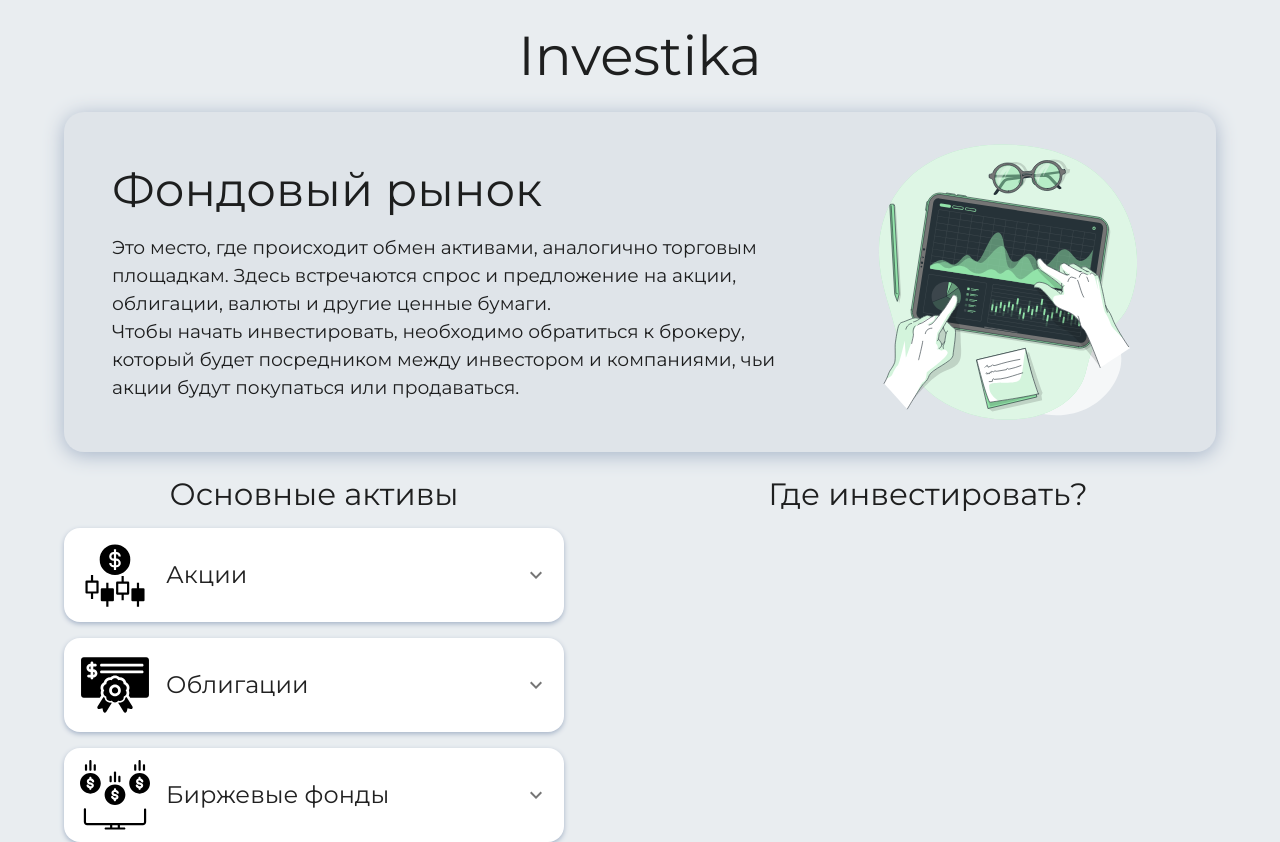
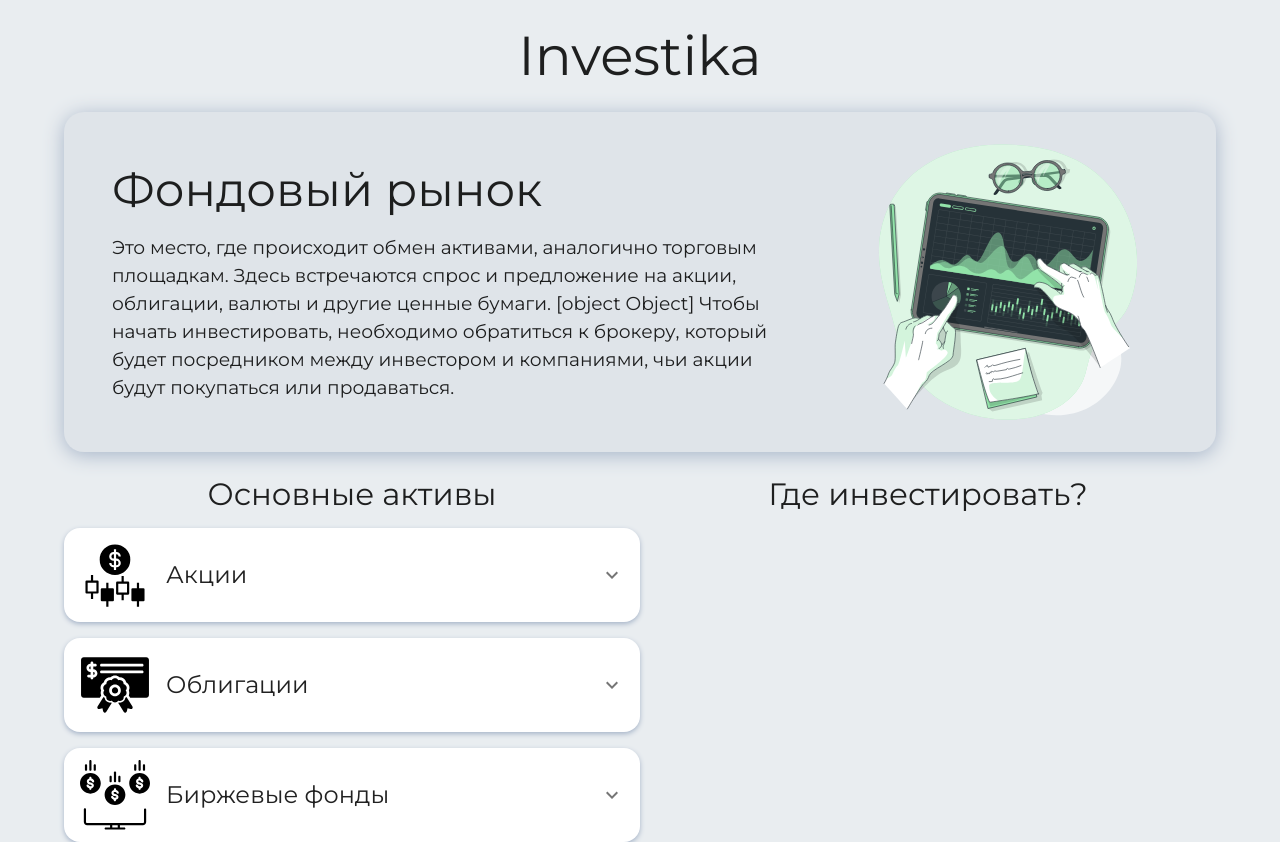
Before and after one commit to 4ccio/vkr-project, a React (Vite) app: page /coursepage in a window 1280 px wide. Built offline with nearby package versions, Linux system fonts and the light colour scheme; a web font is replaced by a local one.

Commit message:
Компоненты разибты на более мелкие части. Доделаны кнопки для уроков у фондового рынка

```diff
--- a/src/App.jsx
+++ b/src/App.jsx
@@ -7,13 +7,14 @@ import {
   responsiveFontSizes,
 } from "@mui/material/styles";
 import CssBaseline from "@mui/material/CssBaseline";
-// import AlertDialogSlide from "./AlertDialogSlide";
-// import Intro from "./Intro";
 import MainPage from "./MainPage";
 import CoursePage from "./CoursePage";
 
 let theme = createTheme({
   palette: {
+    primary: {
+      main: "#3C3C3C",
+    },
     background: {
       default: `#e9edf0`,
     },
--- /dev/null
+++ b/src/AssetButton.jsx
@@ -0,0 +1,48 @@
+import { Stack, Box, Typography } from "@mui/material";
+import ArrowForwardIcon from "@mui/icons-material/ArrowForward";
+
+const AssetButton = ({ title }) => {
+  return (
+    <Stack spacing={2}>
+      <Box
+        display={"flex"}
+        justifyContent={"space-between"}
+        alignContent={"center"}
+        columnGap={1}
+        sx={{
+          border: "2px solid black",
+          padding: "8px 24px 8px 24px",
+          color: "white",
+          background:
+            "linear-gradient(45deg, rgba(31, 36, 39,1) 50%, rgba(255,255,255,1) 50%)",
+          backgroundSize: "200%",
+          transition: "0.8s",
+          backgroundPosition: "0",
+          borderRadius: "10px",
+          "&:hover": {
+            color: "black",
+            backgroundPosition: "99%",
+          },
+        }}
+      >
+        <Box>
+          <Box>
+            <Typography
+              // variant="h5"
+              // whiteSpace={"nowrap"}
+              sx={{
+                fontSize: "1rem",
+              }}
+            >
+              {title}
+            </Typography>
+          </Box>
+        </Box>
+        <Box display={"flex"} alignItems={"center"}>
+          <ArrowForwardIcon fontSize="medium"></ArrowForwardIcon>
+        </Box>
+      </Box>
+    </Stack>
+  );
+};
+export default AssetButton;
--- /dev/null
+++ b/src/CourseIntro.jsx
@@ -0,0 +1,74 @@
+import { Box, Typography, Container } from "@mui/material";
+import Grid from "@mui/material/Unstable_Grid2";
+
+const CourseIntro = ({ title, description, image }) => {
+  return (
+    <section className="course-intro">
+      <Box component={"section"} marginBottom={3}>
+        <Container>
+          <Container
+            sx={{
+              padding: "20px 0 20px 0",
+              backgroundColor: "#dfe4e9",
+              borderRadius: 5,
+              boxShadow: "0px 3px 20px #A6B4C8",
+            }}
+          >
+            <Grid container alignItems={"center"}>
+              <Grid item={true} xs={12} md={8} sx={{ order: { xs: 2, md: 1 } }}>
+                <Container
+                  sx={{
+                    display: "flex",
+                    alignItems: "flex-start",
+                    flexDirection: "column",
+                  }}
+                >
+                  <Box>
+                    <Typography variant="h2" gutterBottom={true}>
+                      {title}
+                    </Typography>
+                  </Box>
+                  <Box>
+                    <Typography
+                      variant="body1"
+                      textAlign={"start"}
+                      sx={{
+                        fontSize: "1.1rem",
+                      }}
+                    >
+                      {description}
+                    </Typography>
+                  </Box>
+                </Container>
+              </Grid>
+              <Grid item={true} xs={12} md={4} sx={{ order: { xs: 1, md: 2 } }}>
+                <Box
+                  sx={{
+                    display: "flex",
+                    alignItems: "center",
+                    justifyContent: "center",
+                  }}
+                >
+                  <Box
+                    component={"img"}
+                    alt="Image"
+                    src={image}
+                    sx={{
+                      height: "auto",
+                      maxHeight: 300,
+                      // width: 500,
+                      objectFit: "contain",
+                      maxWidth: "100%",
+                      width: { xs: 250, sm: 300 },
+                    }}
+                  ></Box>
+                </Box>
+              </Grid>
+            </Grid>
+          </Container>
+        </Container>
+      </Box>
+    </section>
+  );
+};
+export default CourseIntro;
--- a/src/CoursePage.jsx
+++ b/src/CoursePage.jsx
@@ -7,6 +7,7 @@ import bondsIcon from "./images/bonds.svg";
 import etfIcon from "./images/Frame.svg";
 
 import AssetCard from "./AssetCard";
+import CourseIntro from "./CourseIntro";
 
 const CoursePage = () => {
   return (
@@ -28,93 +29,29 @@ const CoursePage = () => {
         </Container>
       </Box>
 
-      <Box component={"section"} className="course-intro" marginBottom={3}>
-        <Container>
-          <Container
-            sx={{
-              padding: "20px 0 20px 0",
-              backgroundColor: "#dfe4e9",
-              borderRadius: 5,
-              // border: "2px solid black",
-              boxShadow: "0px 3px 20px #A6B4C8",
-            }}
-          >
-            <Grid container alignItems={"center"}>
-              <Grid item={true} xs={12} md={8} sx={{ order: { xs: 2, md: 1 } }}>
-                <Container
-                  sx={{
-                    display: "flex",
-                    alignItems: "flex-start",
-                    flexDirection: "column",
-                  }}
-                >
-                  <Box>
-                    <Typography variant="h2" gutterBottom={true}>
-                      Фондовый рынок
-                    </Typography>
-                  </Box>
-                  <Box>
-                    <Typography
-                      variant="body1"
-                      textAlign={"start"}
-                      sx={{
-                        fontSize: "1.1rem",
-                      }}
-                    >
-                      Это место, где происходит обмен активами, аналогично
+      <CourseIntro
+        title={"Фондовый рынок"}
+        description={`Это место, где происходит обмен активами, аналогично
                       торговым площадкам. Здесь встречаются спрос и предложение
-                      на акции, облигации, валюты и другие ценные бумаги. <br />
+                      на акции, облигации, валюты и другие ценные бумаги. ${(
+                        <br />
+                      )}
                       Чтобы начать инвестировать, необходимо обратиться к
                       брокеру, который будет посредником между инвестором и
-                      компаниями, чьи акции будут покупаться или продаваться.
-                      <br />
-                      {/* Фондовый рынок можно сравнить с продуктовым рынком, где
-                      множество участников торгует разнообразными активами по
-                      различным ценам и качеству. На бирже можно встретить акции
-                      компаний, облигации государств, инвестиционные фонды,
-                      валюты и другие инструменты, каждый из которых имеет свою
-                      уникальную цену, формируемую в результате взаимодействия
-                      спроса и предложения. */}
-                    </Typography>
-                  </Box>
-                </Container>
-              </Grid>
-              <Grid item={true} xs={12} md={4} sx={{ order: { xs: 1, md: 2 } }}>
-                <Box
-                  sx={{
-                    display: "flex",
-                    alignItems: "center",
-                    justifyContent: "center",
-                  }}
-                >
-                  <Box
-                    component={"img"}
-                    alt="Image"
-                    src={stock}
-                    sx={{
-                      height: "auto",
-                      maxHeight: 300,
-                      // width: 500,
-                      objectFit: "contain",
-                      maxWidth: "100%",
-                      width: { xs: 250, sm: 300 },
-                    }}
-                  ></Box>
-                </Box>
-              </Grid>
-            </Grid>
-          </Container>
-        </Container>
-      </Box>
+                      компаниями, чьи акции будут покупаться или продаваться.`}
+        image={stock}
+      ></CourseIntro>
 
       <Box component={"section"} className="course-elements">
         <Container>
-          <Grid
-            container
-            justifyContent={{ xs: "center", md: "space-between" }}
-          >
-            <Grid xs={12} md={6}>
-              <Stack spacing={2} maxWidth={"500px"}>
+          <Grid container justifyContent="center">
+            <Grid
+              xs={12}
+              md={6}
+              display={"flex"}
+              justifyContent={{ xs: "center", md: "space-between" }}
+            >
+              <Stack spacing={2}>
                 <Typography
                   variant="h3"
                   gutterBottom={true}
@@ -126,8 +63,15 @@ const CoursePage = () => {
                   assetName={"Акции"}
                   assetImage={stockIcon}
                   assetDetails={
-                    "Акция — это доля в компании, приобретая которую инвестор становится совладельцем бизнеса и может разделить его успехи."
+                    "Акция — это доля в компании, приобретая которую инвестор становится совладельцем бизнеса и может разделить его успехи и неудачи."
                   }
+                  assetButtonTitles={[
+                    "Что такое акции",
+                    "Как заработать на акциях",
+                    "Почему акции дорожают",
+                    "Почему акции дешевеют",
+                    "Рынок российских акций",
+                  ]}
                 ></AssetCard>
                 <AssetCard
                   assetName={"Облигации"}
@@ -135,6 +79,13 @@ const CoursePage = () => {
                   assetDetails={
                     "Облигация — долговая расписка, которую выпускает компания или государство. Приобретая ее, инвестор получает в будущем сумму долга плюс проценты."
                   }
+                  assetButtonTitles={[
+                    "Что такое облигации",
+                    "Как устроены облигации",
+                    "Какие бывают облигации",
+                    "Почему меняется цена облигаций",
+                    "Как и зачем покупать облигации",
+                  ]}
                 ></AssetCard>
                 <AssetCard
                   assetName={"Биржевые фонды"}
@@ -142,6 +93,12 @@ const CoursePage = () => {
                   assetDetails={
                     "Биржевые фонды — готовые портфели разных ценных бумаг или других активов. Инвесторы могут купить доли в таких портфелях — паи фонда."
                   }
+                  assetButtonTitles={[
+                    "Зачем нужны биржевые фонды",
+                    "Инвестируем в фонды акций",
+                    "В какие еще фонды можно инвестировать",
+                    "Как инвестору выбрать фонд",
+                  ]}
                 ></AssetCard>
               </Stack>
             </Grid>
```
Also changed, not shown: src/AssetCard.jsx (+17 -12 lines), src/StocksPage.jsx (added, +22 -0 lines).
